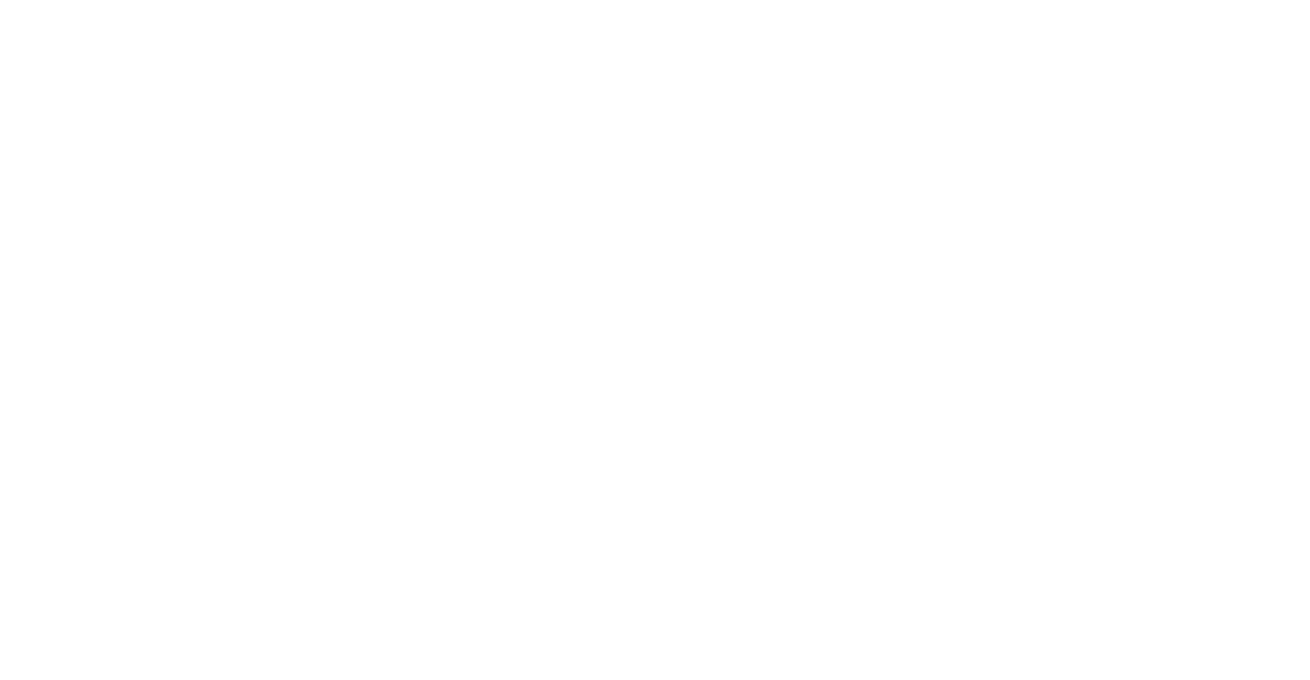
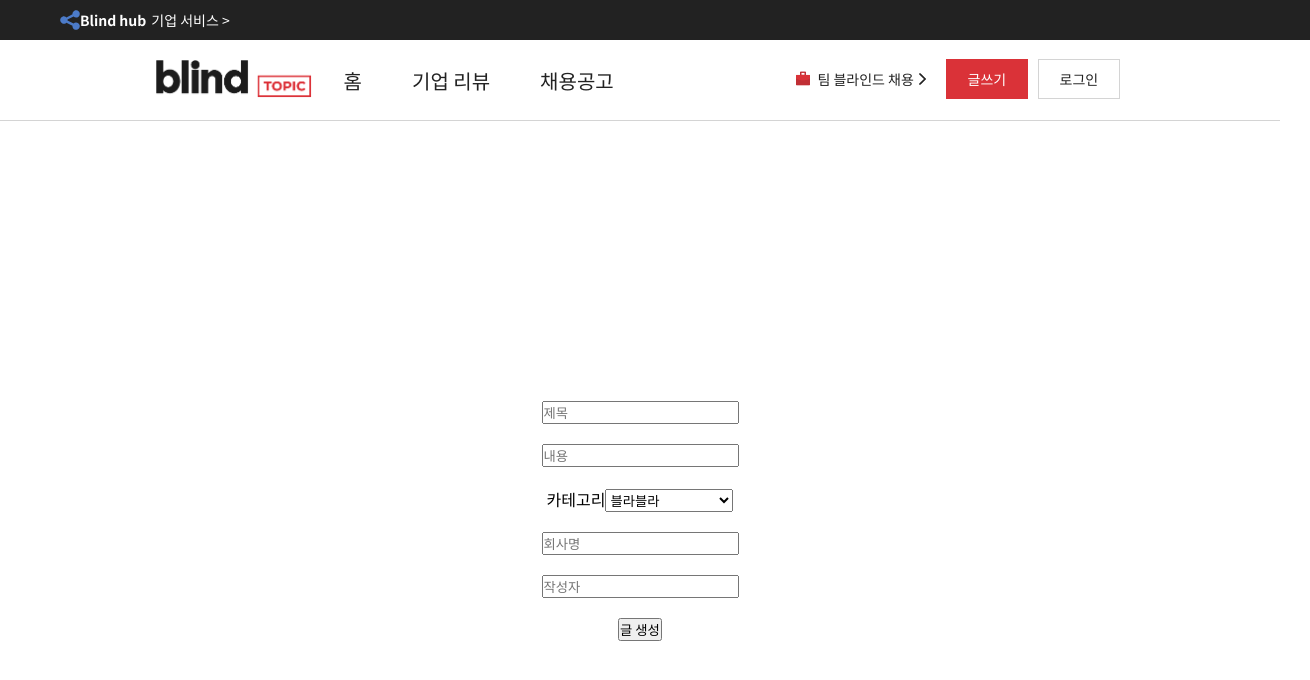
Before and after one commit to TEAM-M1LK/BLIND, a React (Create React App) app: page /write in a window 1280 px wide. Before the commit this address had no page. Shown: the top 680 px of the page, 1310 px wide, since content can reach past the window. Built offline with nearby package versions, Linux system fonts and the light colour scheme.

Commit message:
ADD : 댓글기능구현, 글생성기능 구현

```diff
--- a/src/App.tsx
+++ b/src/App.tsx
@@ -5,6 +5,7 @@ import { BrowserRouter, Route, Routes } from "react-router-dom";
 import { RecoilRoot } from "recoil";
 import Review from "pages/Review";
 import Detail from "pages/Detail";
+import Write from "pages/Write";
 
 const App = () => {
   return (
@@ -15,6 +16,7 @@ const App = () => {
           <Route path="/recruit" element={<Recruit />} />
           <Route path="/review" element={<Review />} />
           <Route path="/detail/:id" element={<Detail />} />
+          <Route path="/write" element={<Write />} />
         </Routes>
       </BrowserRouter>
     </RecoilRoot>
--- a/src/components/header/Header.tsx
+++ b/src/components/header/Header.tsx
@@ -4,9 +4,10 @@ import Share from "assets/share.svg";
 import Logo from "assets/logo.png";
 import tabImg1 from "assets/tabimg.png";
 import tabImg2 from "assets/tabimg2.png";
-import { Link } from "react-router-dom";
+import { Link, useNavigate } from "react-router-dom";
 
 const Header = () => {
+  const navigate = useNavigate();
   return (
     <div>
       <hs.headerservice>
@@ -16,17 +17,17 @@ const Header = () => {
       </hs.headerservice>
       <hs.header>
         <hs.container>
-        <hs.LogoImg src={Logo} />
+          <hs.LogoImg src={Logo} onClick={() => navigate("/")} />
           <hs.tabList>
             <ul>
               <li>
                 <Link to="/">홈</Link>
               </li>
               <li>
-              <Link to="/">기업 리뷰</Link>
+                <Link to="/review">기업 리뷰</Link>
               </li>
               <li>
-              <Link to="/">채용공고</Link>
+                <Link to="/recruit">채용공고</Link>
               </li>
             </ul>
             <hs.tabTxt>
@@ -36,7 +37,13 @@ const Header = () => {
                   <p>팀 블라인드 채용</p>
                   <hs.tabImg src={tabImg2}></hs.tabImg>
                 </a>
-              <button className="write">글쓰기</button>
+                <button
+                  style={{ cursor: "pointer" }}
+                  className="write"
+                  onClick={() => navigate("/write")}
+                >
+                  글쓰기
+                </button>
                 <button className="login">로그인</button>
               </hs.Buttons>
             </hs.tabTxt>
--- a/src/layouts/DetailLayout.style.ts
+++ b/src/layouts/DetailLayout.style.ts
@@ -134,6 +134,7 @@ export const commentBox = styled.div`
   align-items: center;
   display: flex;
   input {
+    outline: none;
     border: none;
     width: 100%;
     height: 100%;
@@ -141,6 +142,18 @@ export const commentBox = styled.div`
   input::placeholder {
     color: #222;
     font-size: 16px;
+  }
+
+  button {
+    width: 90px;
+    height: 36px;
+    cursor: pointer;
+    background-color: #da3238;
+    margin-right: 16px;
+    border: none;
+    color: white;
+    font-size: 14px;
+    font-weight: 500;
   }
 `;
 export const photo = styled.img`
--- a/src/layouts/DetailLayout.tsx
+++ b/src/layouts/DetailLayout.tsx
@@ -17,22 +17,53 @@ import url from "../assets/url.png";
 import photo from "../assets/photo.png";
 import good2 from "../assets/good2.png";
 import recommend from "../data/recommend";
-import { getDatabase, ref, onValue } from "firebase/database";
+import {
+  getDatabase,
+  ref,
+  onValue,
+  push,
+  child,
+  update,
+} from "firebase/database";
 import { useParams } from "react-router-dom";
-import { getFirestore } from "firebase/firestore";
 import { Post } from "./HomeLayout";
 
 const DetailLayout = () => {
   const db = getDatabase();
   const [post, setPost] = React.useState<Post>();
+  const [views] = React.useState(Math.floor(Math.random() * 1000));
+  const [commentContent, setCommentContent] = React.useState("");
   const { id } = useParams();
 
-  React.useEffect(() => {
+  React.useLayoutEffect(() => {
     onValue(ref(db, `article/${id}`), (res) => {
-      console.log(res.val());
-      setPost(res.val());
+      setPost({
+        ...res.val(),
+        comments: res.val().comments && Object.values(res.val()?.comments),
+      });
     });
   }, []);
+
+  const onCreateComment = () => {
+    const newPostKey = push(child(ref(db), "article")).key;
+    const updates: { [key: string]: any } = {};
+    updates[`/article/${id}/comments/${newPostKey}`] = {
+      key: newPostKey,
+      company: "부산소마고",
+      author: "i********",
+      contents: commentContent,
+      recomments: [],
+    };
+
+    return update(ref(db), updates);
+  };
+
+  const onCountLike = () => {
+    const updates: { [key: string]: any } = {};
+    updates[`/article/${id}/like`] = (post?.like || 0) + 1;
+
+    return update(ref(db), updates);
+  };
 
   return (
     <div>
@@ -54,7 +85,7 @@ const DetailLayout = () => {
               <S.postIcon src={time} />
               <span>{JSON.stringify(post?.date)}</span>
               <S.postIcon src={view} />
-              <span>{post?.view}</span>
+              <span>{views}</span>
               <S.postIcon src={comments} />
               <span>{post?.comments?.length || 0}</span>
               <S.Icon>
@@ -67,7 +98,7 @@ const DetailLayout = () => {
             <p>{post?.contents}</p>
           </S.content>
           <S.bottomInfo>
-            <S.bottomInfoIcon src={good} />
+            <S.bottomInfoIcon src={good} onClick={onCountLike} />
             <span>{post?.like}</span>
             <S.bottomInfoIcon src={comments2} />
             <span>{post?.comments?.length || 0}</span>
@@ -84,7 +115,13 @@ const DetailLayout = () => {
             </h3>
             <S.commentBox>
               <S.photo src={photo} />
-              <input type="text" placeholder="댓글을 남겨주세요" />
+              <input
+                type="text"
+                placeholder="댓글을 남겨주세요"
+                onChange={(e) => setCommentContent(e.target.value)}
+                value={commentContent}
+              />
+              <button onClick={onCreateComment}>작성</button>
             </S.commentBox>
             {post?.comments?.map((item) => (
               <S.comment key={item.key}>
--- a/src/layouts/HomeLayout.tsx
+++ b/src/layouts/HomeLayout.tsx
@@ -35,13 +35,13 @@ const HomeLayout = () => {
   const [posts, setPosts] = React.useState<Post[]>([
     {
       key: "",
-      category: "스포츠",
-      comments: [{ key: "", contents: "", author: "", company: "" }],
-      company: "카카오",
-      title: "test",
-      contents: "asd asd",
+      title: "",
+      contents: "",
+      category: "",
+      company: "",
+      author: "",
+      comments: [],
       date: new Date(),
-      author: "우비닝",
       like: 0,
       view: 0,
     },
@@ -58,27 +58,6 @@ const HomeLayout = () => {
     });
   }, []);
 
-  const onCreatePost = () => {
-    const newPostKey = push(child(ref(db), "article")).key;
-
-    const postData = {
-      key: newPostKey,
-      title: "test",
-      contents: "asd asd",
-      category: "스포츠",
-      company: "카카오",
-      author: "우빈우빈",
-      comments: [{ key: "", contents: "", author: "", company: "" }],
-      date: new Date(),
-      like: 0,
-      view: 0,
-    };
-    const updates: { [key: string]: any } = {};
-    updates["/article/" + newPostKey] = postData;
-
-    return update(ref(db), updates);
-  };
-
   return (
     <>
       <Header />
@@ -86,7 +65,6 @@ const HomeLayout = () => {
         <S.HomeContainer>
           <S.HomeCategoryContainer>
             <S.HomeCategorySearchContainer>
-              <button onClick={onCreatePost}>asd</button>
               <S.HomeCategorySearchButton>
                 <S.HomeCategorySearchButtonImg src={Search} />
               </S.HomeCategorySearchButton>
@@ -123,7 +101,7 @@ const HomeLayout = () => {
                           {item.title}
                         </S.HomeCategoryPostTitle>
                         <S.HomeCategoryPostView>
-                          {item.view}
+                          {Math.floor(Math.random() * 1000)}
                         </S.HomeCategoryPostView>
                       </S.HomeCategoryPostContainer>
                     );
--- /dev/null
+++ b/src/layouts/WriteLayout.style.ts
@@ -0,0 +1,11 @@
+import styled from "styled-components";
+
+export const WriteLayout = styled.div`
+  width: 100vw;
+  height: 100vh;
+  display: flex;
+  justify-content: center;
+  align-items: center;
+  gap: 20px;
+  flex-direction: column;
+`;
--- /dev/null
+++ b/src/layouts/WriteLayout.tsx
@@ -0,0 +1,85 @@
+import React from "react";
+import * as S from "./WriteLayout.style";
+import { child, getDatabase, push, ref, update } from "firebase/database";
+import categories from "data/category";
+import Header from "components/header/Header";
+
+interface reducerAction {
+  name: string;
+  value: string;
+}
+
+const reducer = (state: any, action: reducerAction) => {
+  return {
+    ...state,
+    [action.name]: action.value,
+  };
+};
+
+const WriteLayout = () => {
+  const db = getDatabase();
+  const [category, setCategory] = React.useState("블라블라");
+  const [state, dispatch] = React.useReducer(reducer, {
+    title: "",
+    contents: "",
+    company: "",
+    author: "",
+    comments: [],
+    date: new Date(),
+    like: 0,
+    view: 0,
+  });
+
+  const onCreatePost = () => {
+    const newPostKey = push(child(ref(db), "article")).key;
+    const updates: { [key: string]: any } = {};
+    updates["/article/" + newPostKey] = {
+      key: newPostKey,
+      category: category,
+      ...state,
+    };
+
+    return update(ref(db), updates);
+  };
+
+  return (
+    <>
+      <Header />
+      <S.WriteLayout>
+        <input
+          onChange={(e) => dispatch(e.target)}
+          name="title"
+          placeholder="제목"
+        />
+        <input
+          onChange={(e) => dispatch(e.target)}
+          name="contents"
+          placeholder="내용"
+        />
+        <div>
+          <span>카테고리</span>
+          <select onChange={(e) => setCategory(e.target.value)} name="category">
+            {categories.map(({ name }) => (
+              <option value={name} key={name}>
+                {name}
+              </option>
+            ))}
+          </select>
+        </div>
+        <input
+          onChange={(e) => dispatch(e.target)}
+          name="company"
+          placeholder="회사명"
+        />
+        <input
+          onChange={(e) => dispatch(e.target)}
+          name="author"
+          placeholder="작성자"
+        />
+        <button onClick={onCreatePost}>글 생성</button>
+      </S.WriteLayout>
+    </>
+  );
+};
+
+export default WriteLayout;
--- /dev/null
+++ b/src/pages/Write.tsx
@@ -0,0 +1,8 @@
+import WriteLayout from "layouts/WriteLayout";
+import React from "react";
+
+const Write = () => {
+  return <WriteLayout />;
+};
+
+export default Write;
```
Lines whose indentation alone changed are shown as unchanged.
